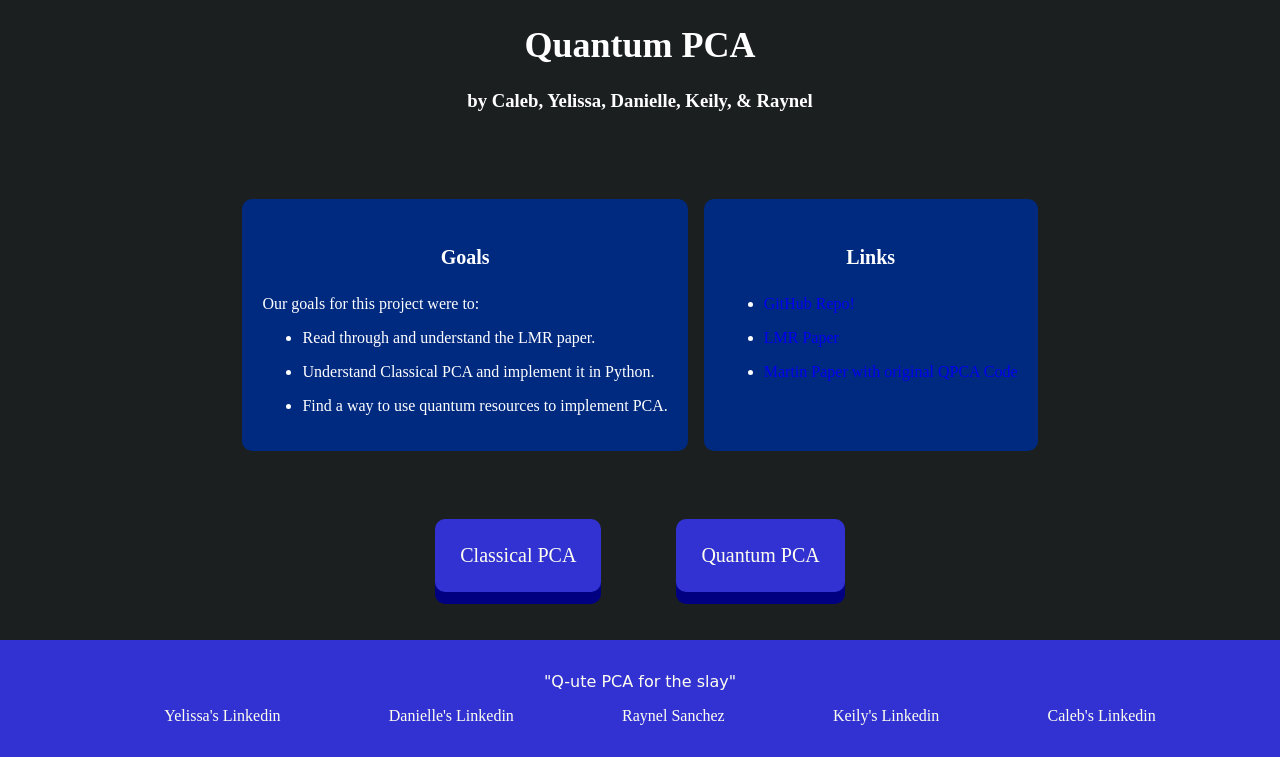
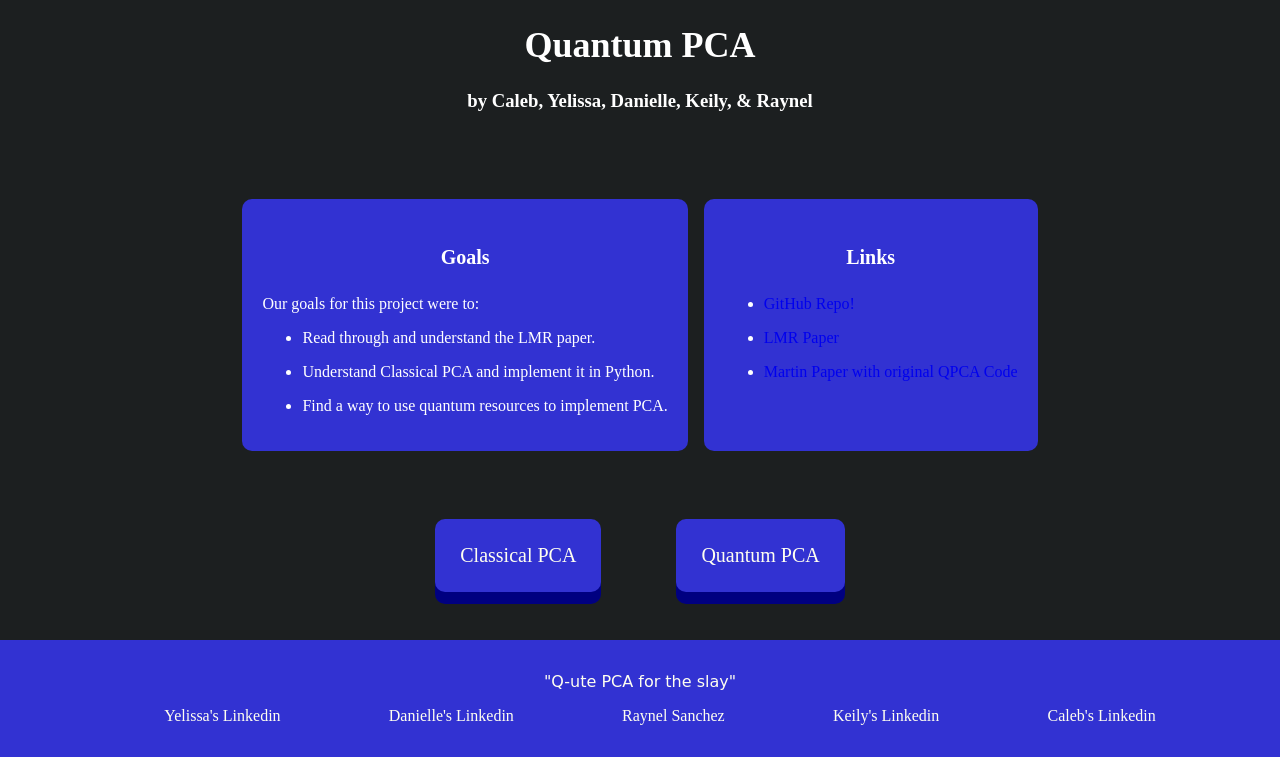
Before and after one commit to danielleodigie/qpcademo, a PHP site: page /index.php in a window 1280 px wide. Shown: the part 90-847 px from the top of the page. Run offline with PHP 8.4, Linux system fonts and the light colour scheme; some web fonts are replaced.

Commit message:
More styles!

```diff
--- a/styles/styles.css
+++ b/styles/styles.css
@@ -78,7 +78,7 @@ body{
 }
 .container{
     display:inline-block;
-    background-color: rgb(0, 42, 128);
+    background-color: rgb(50, 50, 210);
     padding: 20px;
     border-radius: 10px;
     max-width: 500px;
@@ -93,8 +93,9 @@ footer p {
     text-align: center;
 }
 .container:hover{
-    background-color: rgb(1, 66, 195);
+    background-color: rgb(64, 64, 248);
     border-radius: 20px;
+    box-shadow: ;
 }
 
 .contact{
```
